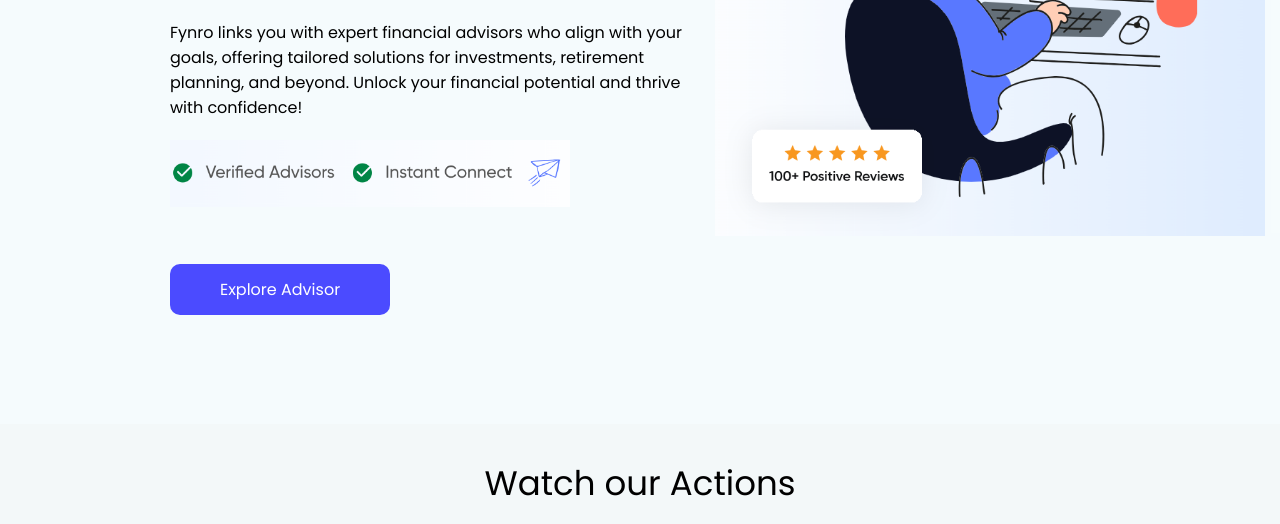
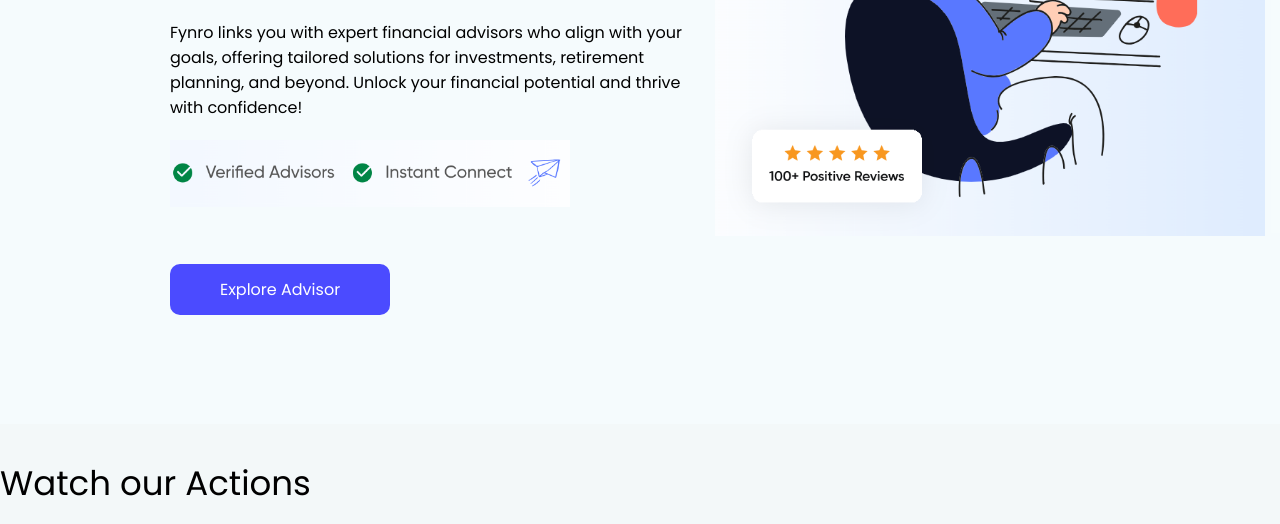
Before and after one commit to dineshbalan-b/TASK_PROJECT, a plain HTML site: page index.html in a window 1280 px wide. Shown: the part 276-800 px from the top of the page. Drawn offline with Linux system fonts and the light colour scheme.

Commit message:
changed heading

```diff
--- a/index.html
+++ b/index.html
@@ -46,7 +46,7 @@
     </div>
 </div>
 </div>
-<center><p class="watch">Watch our Actions</p></center>
+<centre><p class="watch">Watch our Actions</p></centre>
 <div class="youtube">
     <div class="ytle">
     <div >
```
